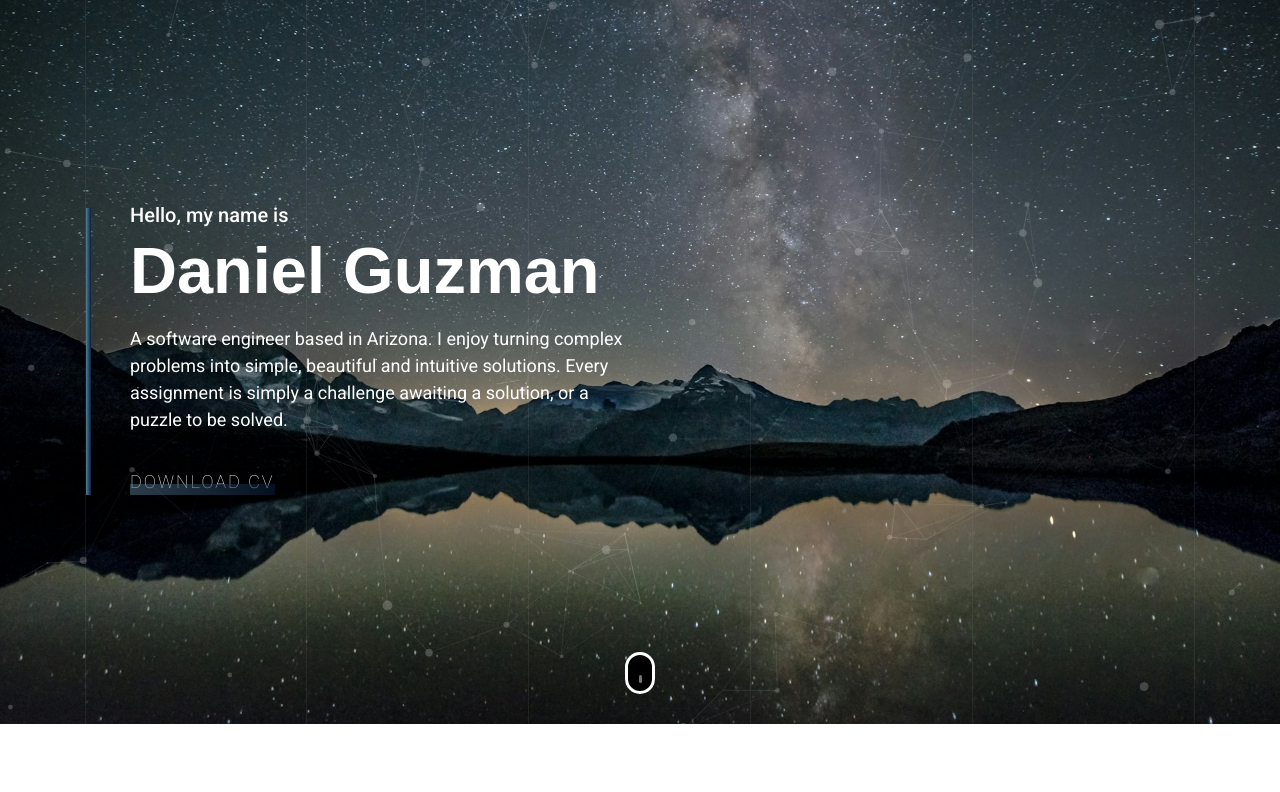
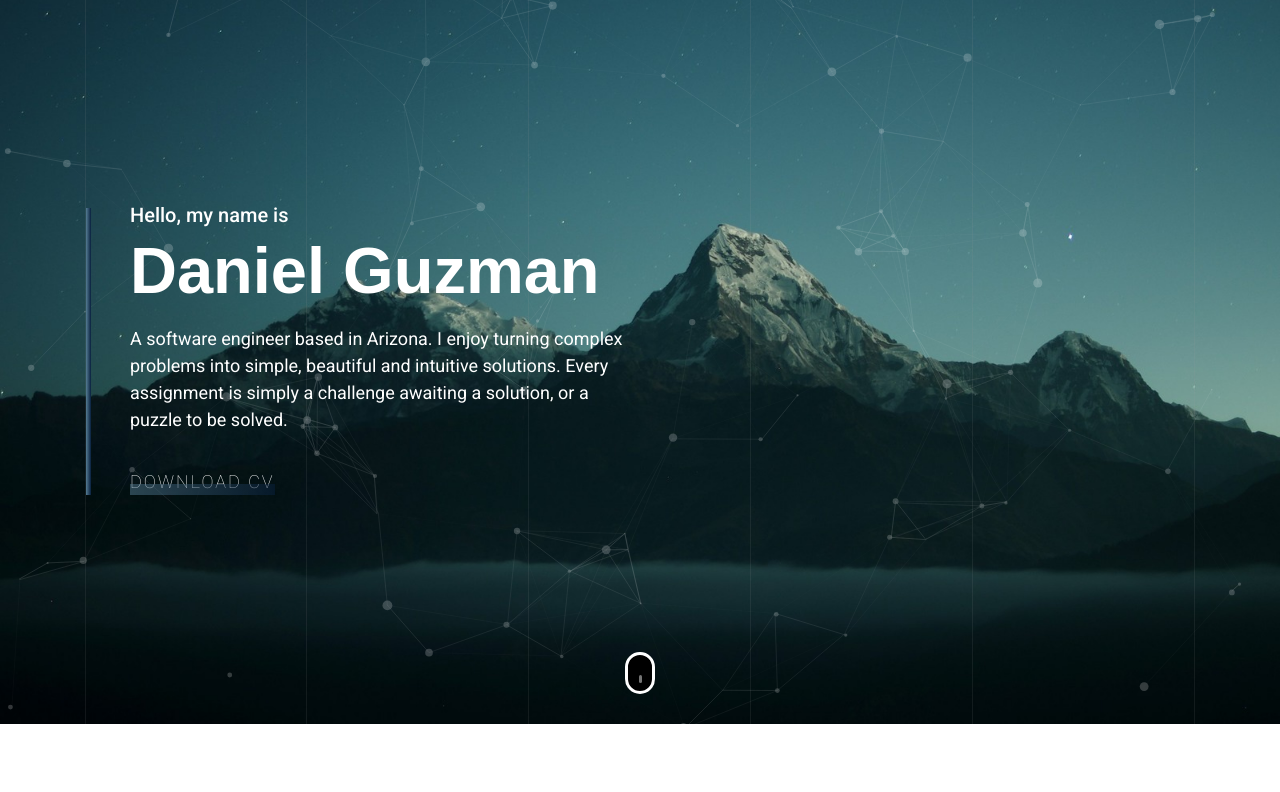
Before and after one commit to dannyguzman31/Guzdeveloper2.0, a plain HTML site: page index.html in a window 1280 px wide. Shown: the part 76-868 px from the top of the page. Drawn offline with Linux system fonts and the light colour scheme; a small style sheet from the web is missing; a web font is replaced by a local one.

Commit message:
Update
updated: resize main image

```diff
--- a/index.html
+++ b/index.html
@@ -112,7 +112,7 @@
       <section
         id="home"
         class="home-banner gray-bg"
-        style="background-image: url(static/img/img/main5.jpg)"
+        style="background-image: url(static/img/img/main6.jpg)"
       >
         <div class="sec-round">
           <div class="container full-height">
```
Also changed, not shown: static/img/img/main6.jpg (added).
